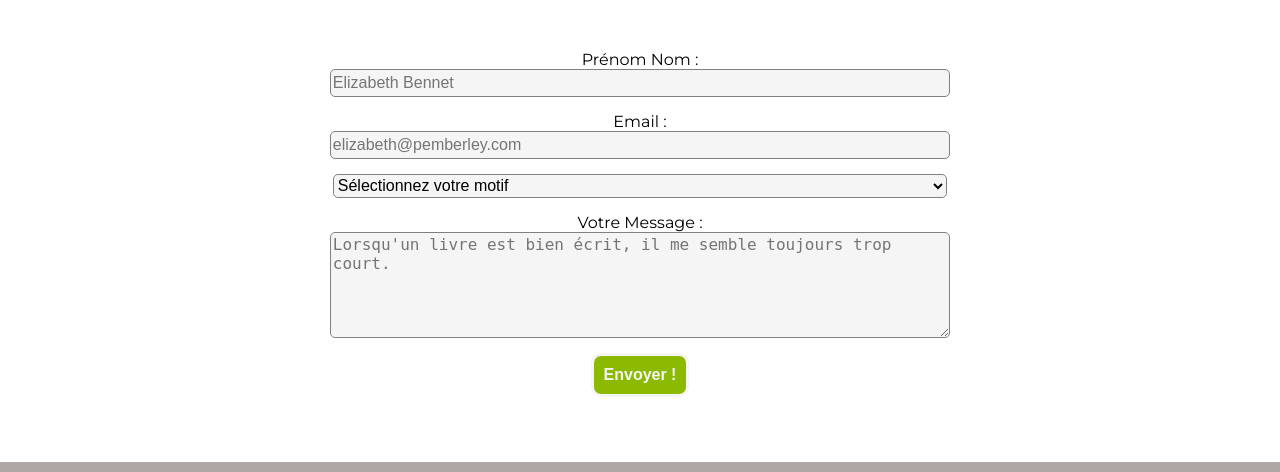
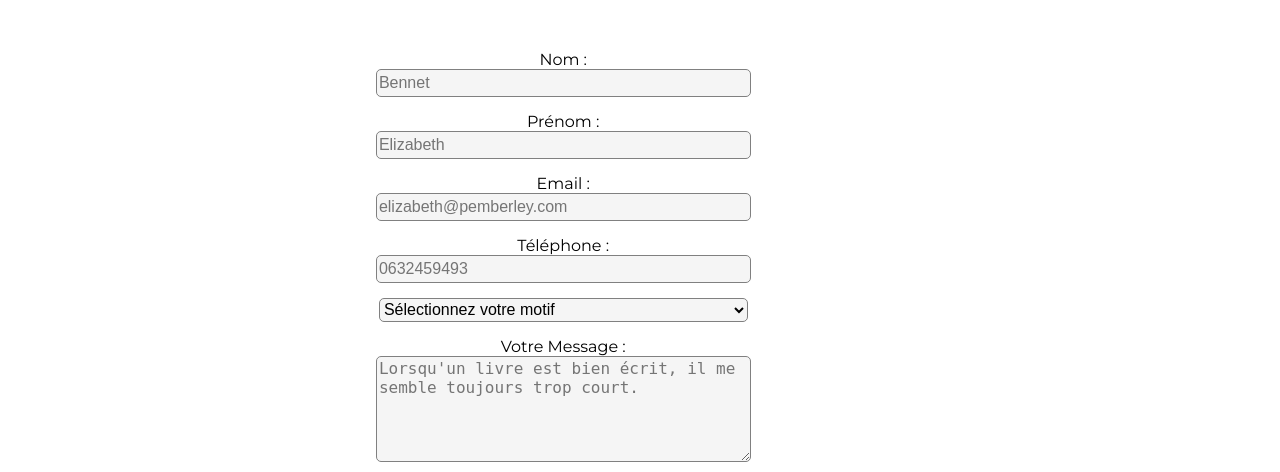
Before and after one commit to a-melie/Le-Galet-, a PHP site: page / in a window 1280 px wide. Shown: the part 3286-3758 px from the top of the page. Run offline with PHP 8.4, Linux system fonts and the light colour scheme; some libraries are stand-ins or nearby versions; grey boxes are pictures that could not be loaded.

Commit message:
formulaire securisé php

```diff
--- a/src/form.php
+++ b/src/form.php
@@ -1,21 +1,80 @@
-<form>
-    <form class="contact">
+<?php
+$successMessage = '';
+$user =[];
+
+
+if ($_SERVER["REQUEST_METHOD"]=== 'POST') {
+    $errors = [];
+    if (empty($_POST['name'])) {
+        $errors['name1'] = 'Veuillez remplir votre nom !';
+    }else{
+        $user['name'] = $_POST['name'];
+    }
+    if (empty($_POST['firstname'])) {
+        $errors['firstname1'] = 'Veuillez remplir votre prénom !';
+    }else{
+        $user['firstname'] = $_POST['firstname'];
+    }
+    if (empty($_POST['email'])) {
+        $errors['email1'] = 'Veuillez remplir votre adresse email !';
+    }else{
+        $user['email'] = $_POST['email'];
+    }
+    if (empty($_POST['phone'])) {
+        $errors['phone1'] = 'Veuillez remplir votre numéro de téléphone !';
+    }else{
+        $user['phone'] = $_POST['phone'];
+    }
+    if (empty($_POST['subject'])) {
+        $errors['subject1'] = 'Veuillez choisir un motif !';
+    }else{
+        $user['subject'] = $_POST['subject'];
+    }
+    if (empty($_POST['message'])) {
+        $errors['message1'] = 'Veuillez remplir votre message !';
+    }else{
+        $user['message'] = $_POST['message'];
+    }
+    if(count($errors)===0){
+        $successMessage = 'Merci ' . $user['firstname'] . ' ' . $user ['name'] . ' pour votre message.' . '<br>' . 'Nous vous contacterons à l\'adresse ' . $user['email'] . ' ou au '. $user['phone'] . ' dans les plus brefs délais.';
+    }
+}
+
+
+?>
+<div class="form">
+    <form class="contact" action="index.php" method="post">
         <div class="contactus">
-            <label for="name">Prénom Nom :</label>
-            <input class="item2 contact margintopform form-border" type="text" name="name" id="name"  placeholder="Elizabeth Bennet">
+            <label for="name">Nom :</label>
+            <?= isset($errors['name1']) ?  $errors['name1'] : '' ?>
+            <input class="item2 contact margintopform form-border" type="text" name="name" id="name" placeholder="Bennet" value="<?= isset($user['name']) ? $user['name']:''?>">
+
+            <label for="firstname">Prénom :</label>
+            <?= isset($errors['firstname1']) ?  $errors['firstname1'] : '' ?>
+            <input class="item2 contact margintopform form-border" type="text" name="firstname" id="firstname" placeholder="Elizabeth" value="<?= isset($user['firstname']) ? $user['firstname']:''?>">
+
             <label for="email">Email :</label>
-            <input class="item2 contact margintopform form-border" name="email" id="email" type="email" placeholder="elizabeth@pemberley.com">
+            <?= isset($errors['email1']) ?  $errors['email1'] : '' ?>
+            <input class="item2 contact margintopform form-border" name="email" id="email" type="email" placeholder="elizabeth@pemberley.com" value="<?= isset($user['email']) ? $user['email']:''?>">
+
+            <label for="phone">Téléphone :</label>
+            <?= isset($errors['phone1']) ?  $errors['phone1'] : '' ?>
+            <input class="item2 contact margintopform form-border" name="phone" id="phone" type="tel" placeholder="0632459493" value="<?= isset($user['phone']) ? $user['phone']:''?>">
+
+            <?= isset($errors['subject1']) ?  $errors['subject1'] : '' ?>
             <select name="subject" id="subject" class="item2 select margintopform form-border">
                 <option value="">Sélectionnez votre motif </option>
-                <option value="reservation">Réservation</option>
-                <option value="question">Question(s)</option>
-                <option value="autre">Autre</option>
+                <option value="reservation"<?= isset($user['subject']) && $user['subject'] === 'reservation' ? 'selected' : '' ?>>Réservation</option>
+                <option value="question" <?= isset($user['subject']) && $user['subject'] === 'question' ? 'selected' : '' ?>>Question(s)</option>
+                <option value="other" <?= isset($user['subject']) && $user['subject'] === 'other' ? 'selected' : '' ?>>Autre</option>
             </select>
+
             <label for="message">Votre Message :</label>
-            <textarea name="message" id="message" class="item2 message margintopform form-border" placeholder="Lorsqu'un livre est bien écrit, il me semble toujours trop court."></textarea>
-            <div class="item2 buttoncontainer">
-                <button class="button margintopform" type="submit">Envoyer !</button>
-            </div>
+            <?= isset($errors['message1']) ?  $errors['message1'] : '' ?>
+            <textarea name="message" id="message" class="item2 message margintopform form-border" placeholder="Lorsqu'un livre est bien écrit, il me semble toujours trop court."><?= isset($user['message']) ? $user['message']:''?></textarea>
+
+            <button class="button margintopform" type="submit">Envoyer !</button>
         </div>
     </form>
-</form>
+    <?= $successMessage;  ?>
+</div>
--- a/src/menu.php
+++ b/src/menu.php
@@ -6,7 +6,7 @@
                     <h3 class="card-title"><?= $menuContent ?></h3>
                     <ul>
                         <?php foreach($foods as $food): ?>
-                            <li class="card-menu"><?=$food?></li>
+                            <li class="card-menu"><?= $food ?></li>
                         <?php endforeach;?>
                     </ul>
                 </div>
--- a/style.css
+++ b/style.css
@@ -266,7 +266,7 @@
 	background-image: url(images/tel.jpg);
 	background-position-y: 70%;
 }
-form {
+.form {
 	display: flex;
 	justify-content: center;
 	width: 100%;
@@ -280,7 +280,6 @@
     flex-direction: column;
     width: 80%;
 	justify-content: center;
-
 	align-items: center;
 }
 .select{
```
